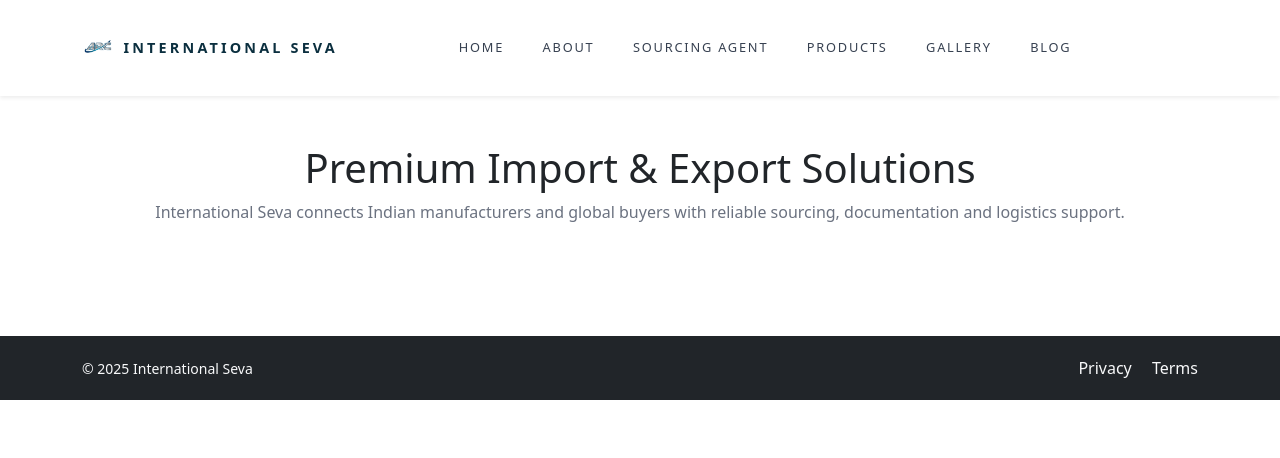
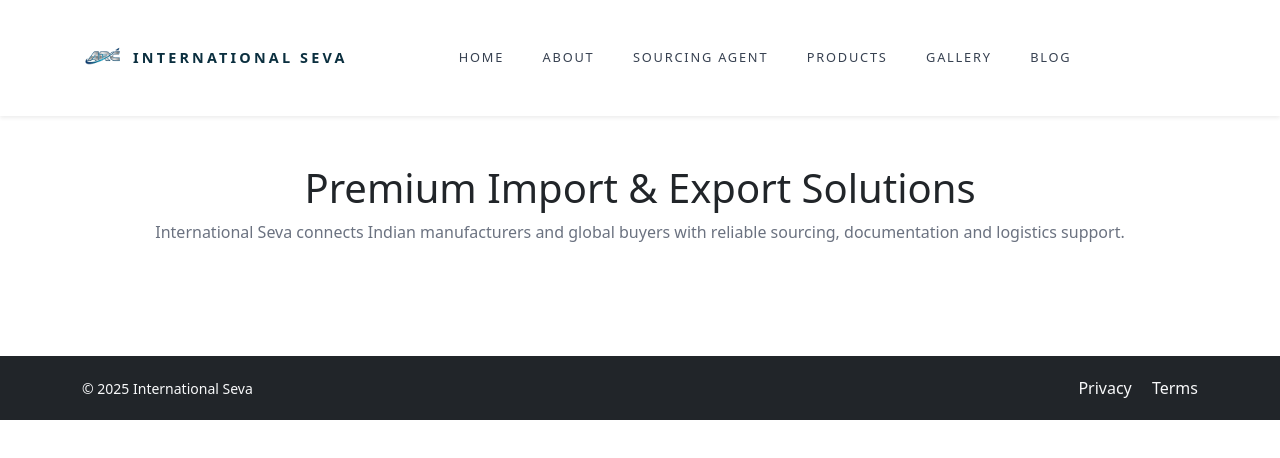
Before and after one commit to deshbhushan07/Import-Export-Website, a plain HTML site: page index.html in a window 1280 px wide. Drawn offline with nearby package versions, Linux system fonts and the light colour scheme.

Commit message:
Update styles.css

```diff
--- a/assets/css/styles.css
+++ b/assets/css/styles.css
@@ -45,7 +45,7 @@ h1,h2,h3,h4,h5 {
 }
 
 .brand-logo {
-  height: 70px;          /* increase/decrease for bigger/smaller logo */
+  height: 90px;          /* increase/decrease for bigger/smaller logo */
   width: auto;
 }
 
```
